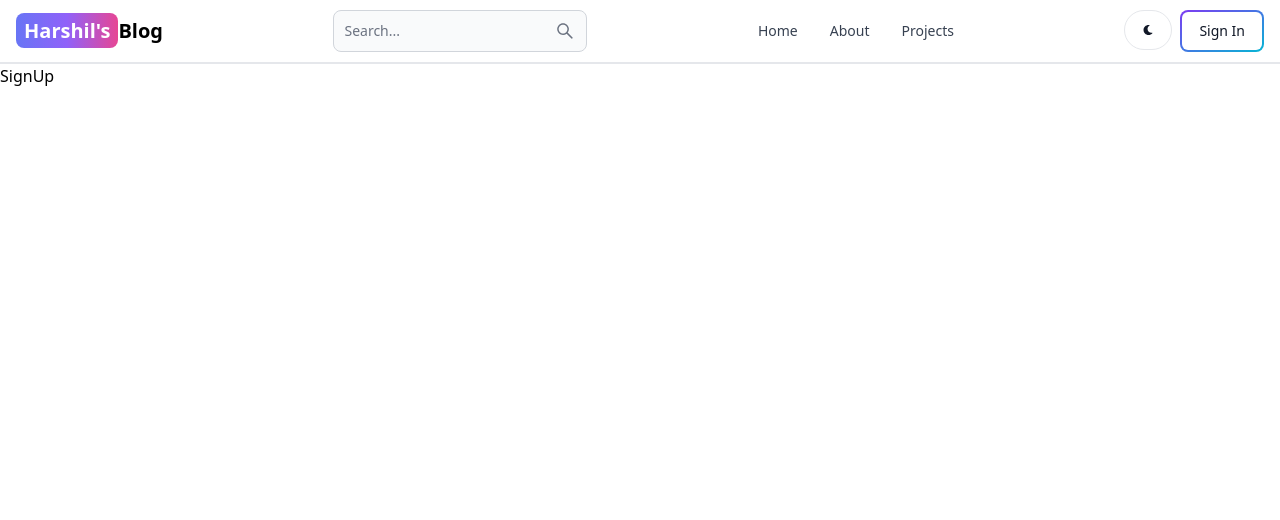
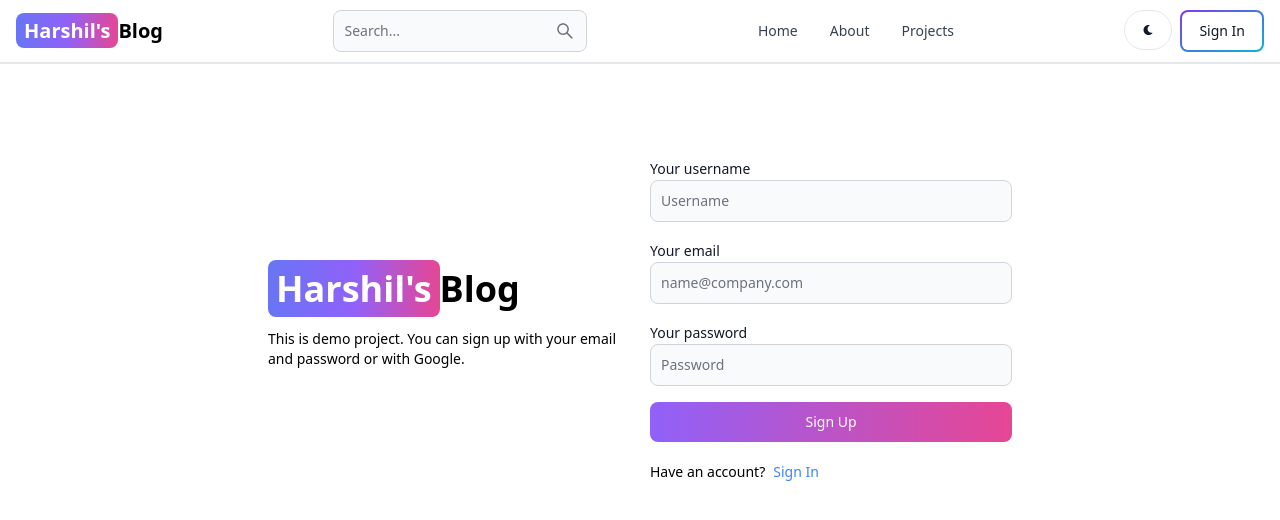
Before and after one commit to harshil412/MERN-Blog, a React (Vite) app in the folder client/: page /Sign-up in a window 1280 px wide. Shown: the top 520 px of the page. Built offline with nearby package versions, Linux system fonts and the light colour scheme.

Commit message:
create a sign-up page ui

```diff
--- a/client/src/pages/SignUp.jsx
+++ b/client/src/pages/SignUp.jsx
@@ -1,8 +1,42 @@
+import { Button, Label, TextInput } from 'flowbite-react'
 import React from 'react'
+import { Link } from 'react-router-dom'
 
 function SignUp() {
   return (
-    <div>SignUp</div>
+    <div className=' min-h-screen mt-20'>
+      <div className="flex p-3 max-w-3xl mx-auto flex-col md:flex-row md:items-center gap-5">
+        {/* left */}
+        <div className="flex-1">
+        <Link to='/' className=' font-bold text-4xl dark:text-white'>
+            <span className='px-2 py-1 bg-gradient-to-r from-indigo-500 via-purple-500 to-pink-500 rounded-lg text-white'>Harshil's</span>Blog
+        </Link>
+        <p className='text-sm mt-5'>This is demo project. You can sign up with your email and password or with Google.</p>
+        </div>
+        {/* right */}
+        <div className="flex-1">
+          <form className='flex flex-col gap-4'>
+            <div>
+              <Label value='Your username' />
+              <TextInput type='text' placeholder='Username' id='username' />
+            </div>
+            <div>
+              <Label value='Your email' />
+              <TextInput type='text' placeholder='name@company.com' id='email' />
+            </div>
+            <div>
+              <Label value='Your password' />
+              <TextInput type='text' placeholder='Password' id='password' />
+            </div>
+            <Button gradientDuoTone='purpleToPink' type='submit'>Sign Up</Button>
+          </form>
+          <div className="flex gap-2 text-sm mt-5">
+            <span>Have an account?</span>
+            <Link to='/sign-in' className=' text-blue-500'>Sign In</Link>
+          </div>
+        </div>
+      </div>
+    </div>
   )
 }
 
```
